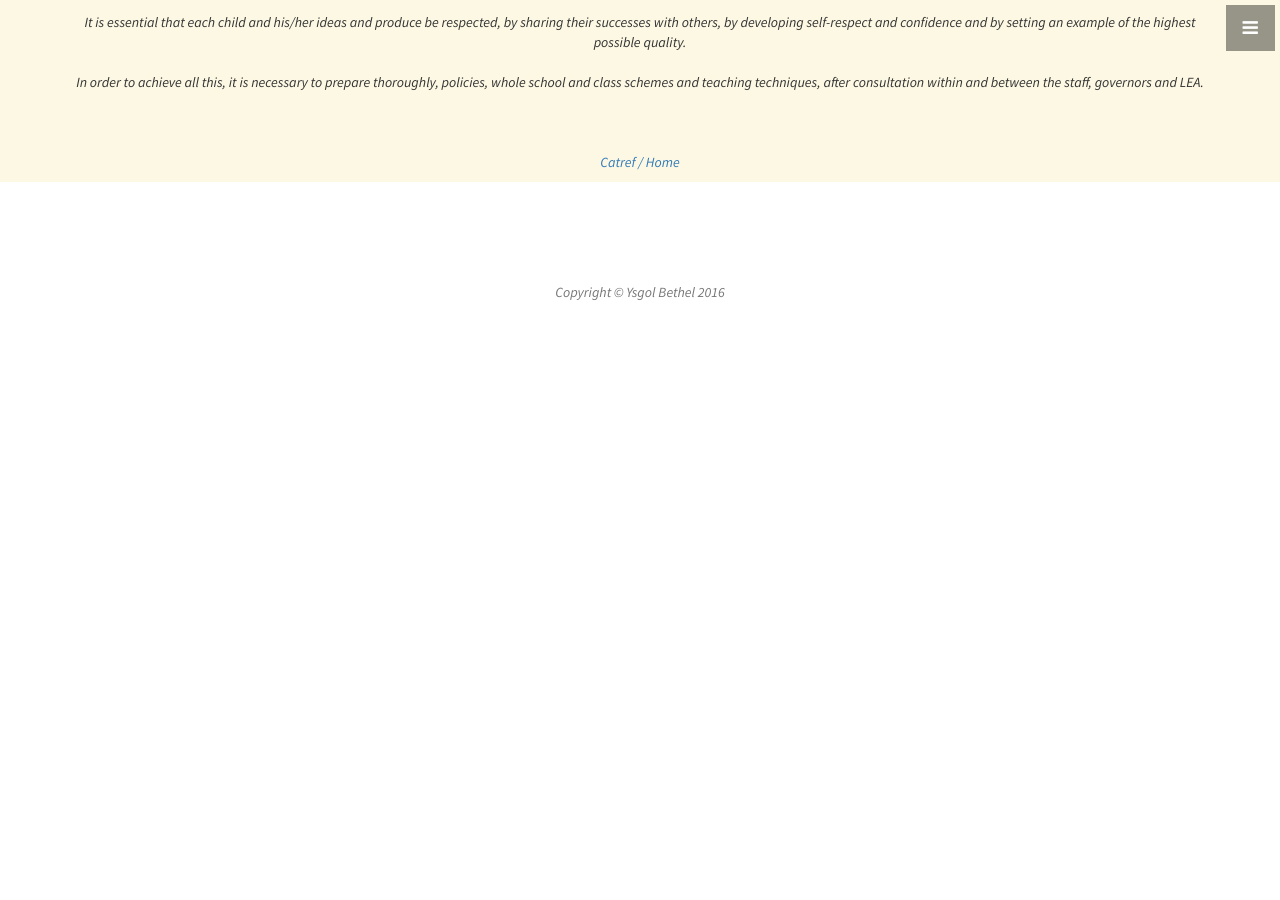
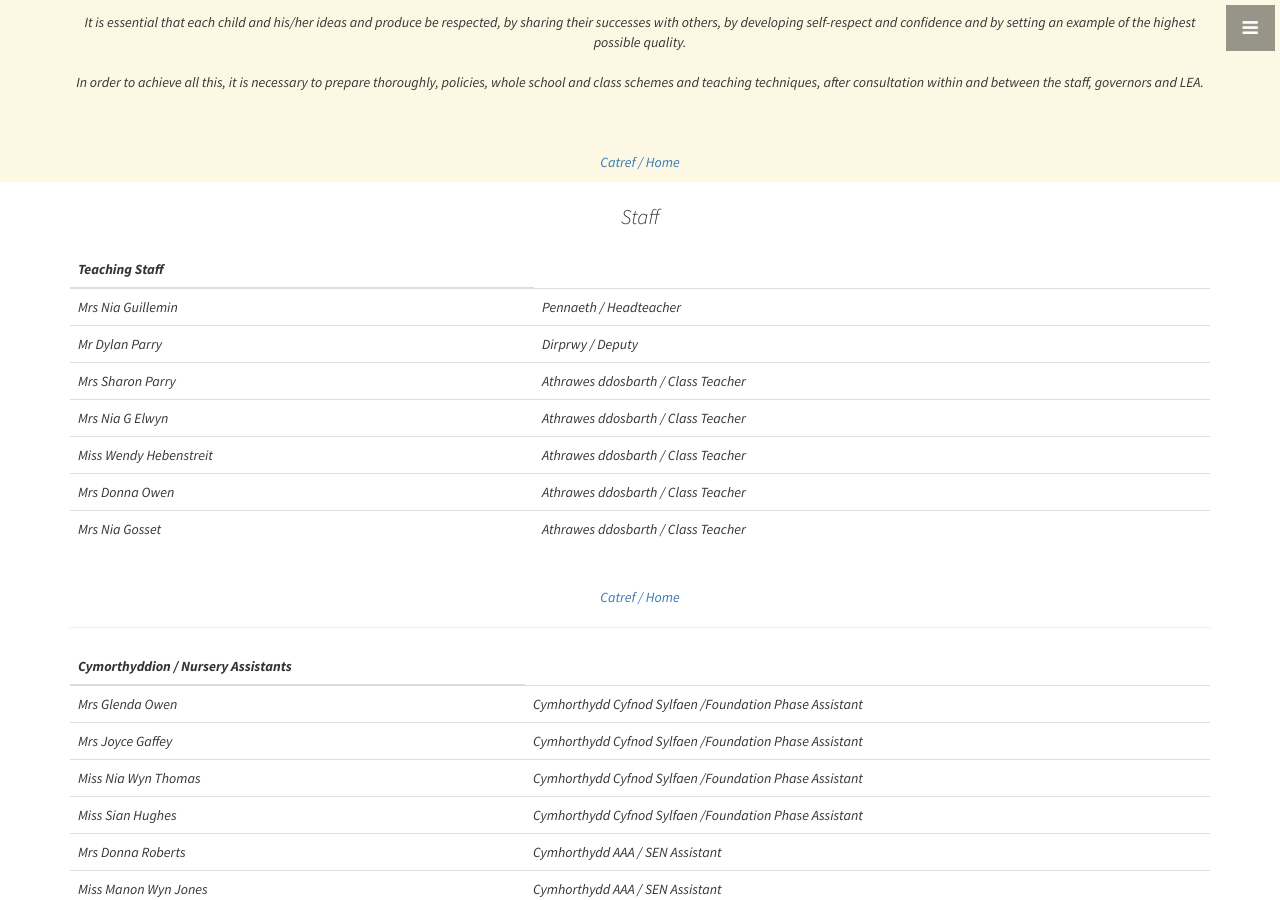
Before and after one commit to matatysgolbethel/matatysgolbethel.github.io, a Jekyll site: the page built from index.html, in a window 1280 px wide and 900 px high, scrolled down 4222 px. Built offline with Jekyll 4.4.1, drawn with Linux system fonts in a browser that asks for light colours; before the commit the page ends 4634 px from its top, so only the background shows below that; some of the changed text lies outside the part shown.

Commit message:
added a few more sections and the contact details at the bottom now working out next steps

```diff
--- a/_config.yml
+++ b/_config.yml
@@ -10,15 +10,16 @@
 
 # User setting
 owner:
-email:
+email: NiaGuillemin@gwynedd.gov.uk
 facebook_username:
 twitter_username:
 github_username:
 address:
-  - line:
-  - line:
+  - line: Bethel
+  - line: Gwynedd
+  - line: LL55 1AX
   # Feel free to add more lines here
-telephone:
+telephone: 01248 670663
 copyright: Ysgol Bethel
 
 # API settings
--- a/_includes/footer.html
+++ b/_includes/footer.html
@@ -1,8 +1,20 @@
 <footer>
-  <div class="container">
+  <div class="container" id="contact">
     <div class="row">
       <div class="col-lg-10 col-lg-offset-1 text-center">
-        <p class="text-muted">Copyright &copy; {{ site.copyright }} 20{{ site.time | date: '%y' }}</p>
+        <p>
+          {% for address in site.address %}
+            {{ address.line }}<br>
+          {% endfor %}
+        </p>
+        <ul class="list-unstyled">
+          <li><i class="fa fa-phone fa-fw"></i> {{ site.telephone }}</li>
+          <li><i class="fa fa-envelope-o fa-fw"></i>  <a href="mailto:{{ site.email }}">{{ site.email }}</a>
+          </li>
+        </ul>
+        <br>
+        <hr class="small">
+        <p class="text-muted">Copyright &copy; <a href="#top">{{ site.copyright }}</a> 20{{ site.time | date: '%y' }}</p>
       </div>
     </div>
   </div>
--- a/_includes/navigation.html
+++ b/_includes/navigation.html
@@ -19,6 +19,9 @@
       <a href="#philosophy" onclick = $("#menu-close").click(); >Athroniaeth / Philosophy</a>
     </li>
     <li>
+      <a href="#staff" onclick = $("#menu-close").click(); >Staff</a>
+    </li>
+    <li>
       <a href="#contact" onclick = $("#menu-close").click(); >Cyswllt / Contact</a>
     </li>
   </ul>
--- a/_includes/psalm.html
+++ b/_includes/psalm.html
@@ -27,7 +27,7 @@
           Os trig plentyn lle bo derbyniad a chyfeillgarwch<br/>
           dysg ganfod cariad yn y byd<br/><br/>
           <em/>
-          <br><a href="#home">Catref / Home</a>
+          <br><a href="#top">Catref / Home</a>
           <hr><h2 class="lead">The Childs Psalm</h2>
           <em>
           If a child lives with criticism<br/>
@@ -53,7 +53,7 @@
           If a child lives with acceptance and friendship<br/>
           He learns to find love in the world.<br/><br/>
           </em><br/>
-          <a href="#home">Catref / Home</a>
+          <a href="#top">Catref / Home</a>
           <br/><br>
       </div>
     </div>
--- /dev/null
+++ b/_includes/staff.html
@@ -0,0 +1,69 @@
+<section id="staff">
+  <div class="container">
+    <div class="row">
+      <div class="col-lg-12 text-center">
+        <h2 class="lead">Staff</h2>
+          <table class="table">
+          <thead><tr><th><strong>Teaching Staff</strong></th></thead>
+          <tr><td class="text-left">Mrs Nia Guillemin</td><td class="text-left">Pennaeth / Headteacher</td></tr>
+          <tr><td class="text-left">Mr Dylan Parry</td><td class="text-left">Dirprwy / Deputy</td></tr>
+          <tr><td class="text-left">Mrs Sharon Parry</td><td class="text-left">Athrawes ddosbarth / Class Teacher</td></tr>
+          <tr><td class="text-left">Mrs Nia G Elwyn</td><td class="text-left">Athrawes ddosbarth / Class Teacher</td></tr>
+          <tr><td class="text-left">Miss Wendy Hebenstreit</td><td class="text-left">Athrawes ddosbarth / Class Teacher</td></tr>
+          <tr><td class="text-left">Mrs Donna Owen</td><td class="text-left">Athrawes ddosbarth / Class Teacher</td></tr>
+          <tr><td class="text-left">Mrs Nia Gosset</td><td class="text-left">Athrawes ddosbarth / Class Teacher</td></tr>
+          </table>
+          <br/>
+          <a href="#top">Catref / Home</a>
+          <br/><hr>
+          <table class="table">
+          <thead><tr><th><strong>Cymorthyddion / Nursery Assistants</strong></th></thead>
+          <tr><td class="text-left">Mrs Glenda Owen</td><td class="text-left">Cymhorthydd Cyfnod Sylfaen /Foundation Phase Assistant</td></tr>
+          <tr><td class="text-left">Mrs Joyce Gaffey</td><td class="text-left">Cymhorthydd Cyfnod Sylfaen /Foundation Phase Assistant</td></tr>
+          <tr><td class="text-left">Miss Nia Wyn Thomas</td><td class="text-left">Cymhorthydd Cyfnod Sylfaen /Foundation Phase Assistant</td></tr>
+          <tr><td class="text-left">Miss Sian Hughes</td><td class="text-left">Cymhorthydd Cyfnod Sylfaen /Foundation Phase Assistant</td></tr>
+          <tr><td class="text-left">Mrs Donna Roberts</td><td class="text-left">Cymhorthydd AAA / SEN Assistant</td></tr>
+          <tr><td class="text-left">Miss Manon Wyn Jones</td><td class="text-left">Cymhorthydd AAA / SEN Assistant</td></tr>
+          <tr><td class="text-left">Miss Manon Bryn Jones</td><td class="text-left">Cymhorthydd AAA / SEN Assistant</td></tr>
+          <tr><td class="text-left">Miss Leah Jones</td><td class="text-left">Cymhorthydd AAA / SEN Assistant</td></tr>
+          <tr><td class="text-left">Mrs Caryl Williams</td><td class="text-left">Cymhorthydd AAA / SEN Assistant</td></tr>
+          <tr><td class="text-left">Mrs Caryl Davies</td><td class="text-left">Cymhorthydd AAA / SEN Assistant</td></tr>
+          <tr><td class="text-left">Mrs Ruth Mowl</td><td class="text-left">Cymhorthydd AAA / SEN Assistant</td></tr>
+          </table>
+          <br/>
+          <a href="#top">Catref / Home</a>
+          <br/><hr>
+          <table class="table">
+          <thead><tr><th><strong>Ysgrifenyddes / Secretary</strong></th></thead>
+          <tr><td class="text-left">Mrs Sasha Alcock </td><td class="text-left">(ar gael / available 8:30 - 1:30)</td></tr>
+          </table>
+          <br/>
+          <a href="#top">Catref / Home</a>
+          <br/><hr>
+          <table class="table">
+          <thead><tr><th><strong>Athrawon Cerdd Teithiol / Peripatetic Music Teachers</strong></th></thead>
+          <tr><td class="text-left">Mrs Margaret Jones</td><td class="text-left">Pres / Brass</td></tr>
+          <tr><td class="text-left">Mrs Rebecca Bateson</td><td class="text-left">Chwythbrennau / Woodwind</td></tr>
+          </table>
+          <br/>
+          <a href="#top">Catref / Home</a>
+          <br/><hr>
+          <table class="table">
+          <thead><tr><th><strong>Ategol / Ancillary</strong></th></thead>
+          <tr><td class="text-left">Mrs Delyth Williams</td><td class="text-left">Gofalwraig & Glanhawraig/Caretaker & Cleaner</td></tr>
+          <tr><td class="text-left">Mrs Alys Peters</td><td class="text-left">Glanhawraig / Cleaner</td></tr>
+          <tr><td class="text-left">Mrs Nia Thomas-Humphreys</td><td class="text-left">Cogyddes / Cook</td></tr>
+          <tr><td class="text-left">Mrs Valerie Owen</td><td class="text-left">Cynorthwywraig Cegin / Kitchen Assistant</td></tr>
+          <tr><td class="text-left">Mrs Sasha Alcock</td><td class="text-left">Clerc Arian Cinio / Lunch time clerk</td></tr>
+          <tr><td class="text-left">Mrs Helen Williams</td><td class="text-left">Goruchwylwraig Cinio / LunchtimeSupervisor
+Swyddog Croesi Ffordd / Road Crossing Officer</td></tr>
+          </table>
+          <br/>
+          <a href="#top">Catref / Home</a>
+          <br/><hr>
+      </div>
+    </div>
+    <!-- /.row -->
+  </div>
+  <!-- /.container -->
+</section>
--- a/_layouts/front.html
+++ b/_layouts/front.html
@@ -11,6 +11,7 @@
   {% include hours.html %}
   {% include psalm.html %}
   {% include philosophy.html %}
+  {% include staff.html %}
   {% include footer.html %}
   {% include scripts.html %}
 
```
Also changed, not shown: 1 other file.
